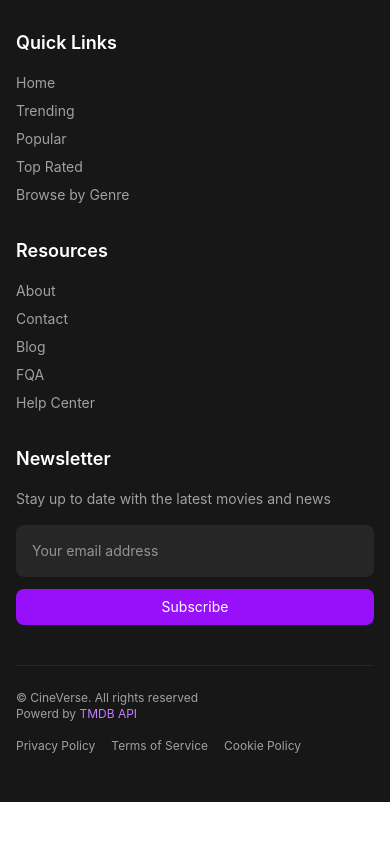
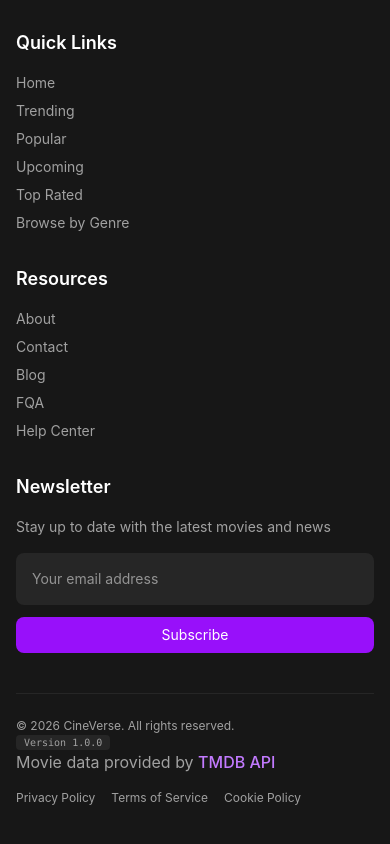
Before and after one commit to MZAHER1988/CineVerse, a React (Vite) app: page / in a window 390 px wide. Shown: the part 1400-2244 px from the top of the page. Before the commit the page ends 2202 px from the top, so only its background shows below. Built offline with nearby package versions, Linux system fonts and the light colour scheme; no server answers.

Commit message:
Add upcoming movies section

```diff
--- a/src/components/Footer.jsx
+++ b/src/components/Footer.jsx
@@ -1,4 +1,5 @@
 import React from "react";
+import packageVersion from "../../package.json";
 
 function Footer() {
   return (
@@ -111,6 +112,14 @@ function Footer() {
               </li>
               <li>
                 <a
+                  href="#upcoming"
+                  className="hover:text-purple-400 transition-all"
+                >
+                  Upcoming
+                </a>
+              </li>
+              <li>
+                <a
                   href="#top-rated"
                   className="hover:text-purple-400 transition-all"
                 >
@@ -175,29 +184,50 @@ function Footer() {
                     focus:outline-none focus:ring-2 focus:ring-purple-500/50 text-sm"
                 />
               </div>
-              <button className="w-full bg-purple-600 hover:bg-purple-700 text-white py-2 rounded-lg
-              transition-all text-sm">
+              <button
+                className="w-full bg-purple-600 hover:bg-purple-700 text-white py-2 rounded-lg
+              transition-all text-sm"
+              >
                 Subscribe
               </button>
             </form>
           </div>
         </div>
         <div className="border-t border-neutral-800 mt-10 pt-6 flex flex-col md:flex-row justify-between">
-            <p className="text-xs">&copy; CineVerse. All rights reserved <br className="md:hidden" />
-            <span className="hidden md:inline">.</span>
-            Powerd by{" "}
-            <a href="#" className="text-purple-400 hover:text-purple-300">
+          <p className="text-xs">
+            &copy; {new Date().getFullYear()} CineVerse. All rights reserved.{" "}
+            <br className="md:hidden" />
+            <span className="bg-neutral-800 text-neutral-400 px-2 py-0.5 rounded text-[10px] font-mono">
+              Version {packageVersion.version}
+            </span>
+
+
+          </p>
+          <p>
+            Movie data provided by{" "}
+            <a href="https://www.themoviedb.org/"
+      target="_blank"
+      rel="noreferrer"
+      className="text-purple-400 hover:text-purple-300 font-medium transition-colors">
               TMDB API
-            </a>
-            </p>
+            </a></p>
           <div className="flex space-x-4 mt-4 md:mt-0 text-xs">
-                <a href="#privacy policy" className="hover:text-purple-400 transition-all">
+            <a
+              href="#privacy policy"
+              className="hover:text-purple-400 transition-all"
+            >
               Privacy Policy
             </a>
-                <a href="#privacy policy" className="hover:text-purple-400 transition-all">
+            <a
+              href="#privacy policy"
+              className="hover:text-purple-400 transition-all"
+            >
               Terms of Service
             </a>
-                <a href="#privacy policy" className="hover:text-purple-400 transition-all">
+            <a
+              href="#privacy policy"
+              className="hover:text-purple-400 transition-all"
+            >
               Cookie Policy
             </a>
           </div>
--- a/src/components/GenreSection.jsx
+++ b/src/components/GenreSection.jsx
@@ -44,7 +44,7 @@ const GenreSection = () => {
   };
 
   return (
-    <section className="py-12 bg-neutral-900/50" id="">
+    <section className="py-12 bg-neutral-900/50" id="genres">
       <div className="container mx-auto px-4">
         <h2 className="text-2xl md:text-3xl font-bold text-white mb-6">
           Browser by Genre
--- a/src/components/MovieContent.jsx
+++ b/src/components/MovieContent.jsx
@@ -9,6 +9,7 @@ import { useMovies } from "../context/MoviesContext";
 function MovieContent() {
   const {
     trendingMovies,
+    upcomingMovies,
     popularMovies,
     topRatedMovies,
     selectedMovieId,
@@ -69,7 +70,12 @@ function MovieContent() {
           subtitle="Stay update with what everyone's watching"
           movies={trendingMovies}
           id="trending"
-
+        />
+        <MovieSlider
+          title="Upcoming Movies"
+          subtitle="Get ready for the most anticipated releases"
+          movies={upcomingMovies}
+          id="upcoming"
         />
         <MovieSlider
           title="Popular Movies"
@@ -89,7 +95,7 @@ function MovieContent() {
       {/** Movie Details Section */}
       {/** <MoviesDetails />*/}
       {selectedMovieId && (
-        <MoviesDetails movieId={selectedMovieId} onClose={closeMoviesDetails}/>
+        <MoviesDetails movieId={selectedMovieId} onClose={closeMoviesDetails} />
       )}
     </>
   );
--- a/src/components/Navbar.jsx
+++ b/src/components/Navbar.jsx
@@ -122,6 +122,13 @@ function Navbar() {
               className="hover:text-purple-400 transition-all font-medium"
             >
               Trending
+            </a>
+            <a
+              href="#upcoming"
+              onClick={(e) => handleLinkClick(e, "#upcoming")}
+              className="hover:text-purple-400 transition-all font-medium"
+            >
+              Upcoming
             </a>
             <a
               href="#popular"
--- a/src/context/MoviesContext.jsx
+++ b/src/context/MoviesContext.jsx
@@ -4,6 +4,7 @@ import {
   fetchPopularMovies,
   fetchTopRatedMovies,
   fetchTrendingMovies,
+  fetchUpcomingMovies,
 } from "../services/api";
 
 const MoviesContext = createContext();
@@ -11,6 +12,7 @@ export const useMovies = () => useContext(MoviesContext);
 
 export const MoviesProvider = ({ children }) => {
   const [trendingMovies, setTrendingMovies] = useState([]);
+  const [upcomingMovies, setUpcomingMovies] = useState([]);
   const [popularMovies, setPopularMovies] = useState([]);
   const [topRatedMovies, setTopRatedMovies] = useState([]);
   const [genres, setGenres] = useState([]);
@@ -22,14 +24,16 @@ export const MoviesProvider = ({ children }) => {
     const fetchMovieData = async () => {
       try {
         setLoading(true);
-        const [trending, popular, topRated, genreList] = await Promise.all([
+        const [trending, upcoming, popular, topRated, genreList] = await Promise.all([
           fetchTrendingMovies(),
+          fetchUpcomingMovies(),
           fetchPopularMovies(),
           fetchTopRatedMovies(),
           fetchGenres(),
         ]);
 
         setTrendingMovies(trending);
+        setUpcomingMovies(upcoming);
         setPopularMovies(popular);
         setTopRatedMovies(topRated);
         setGenres(genreList);
@@ -56,6 +60,7 @@ export const MoviesProvider = ({ children }) => {
     <MoviesContext
       value={{
         trendingMovies,
+        upcomingMovies,
         popularMovies,
         topRatedMovies,
         genres,
--- a/src/services/api.js
+++ b/src/services/api.js
@@ -27,6 +27,25 @@ export const fetchTrendingMovies = async () =>{
     }
 };
 
+export const fetchUpcomingMovies = async () => {
+    try {
+        const today = new Date().toISOString().split('T')[0];
+
+        const response = await fetch(
+            `${BASE_URL}/discover/movie?api_key=${API_KEY}&language=en-US&primary_release_date.gte=${today}&sort_by=popularity.desc&page=1`
+        );
+
+        if (!response.ok) {
+            throw new Error(`HTTP error! status: ${response.status}`);
+        }
+        const data = await response.json();
+        return data.results;
+    } catch (error) {
+        console.error('Error Fetching upcoming movies', error);
+        return [];
+    }
+};
+
 export const fetchPopularMovies = async () =>{
     try{
         const response = await fetch(
@@ -38,7 +57,7 @@ export const fetchPopularMovies = async () =>{
         }
 
         const data = await response.json();
-        console.log(data);
+        //console.log(data);
         return data.results;
 
     }catch (error) {
```
Lines whose indentation alone changed are shown as unchanged.
